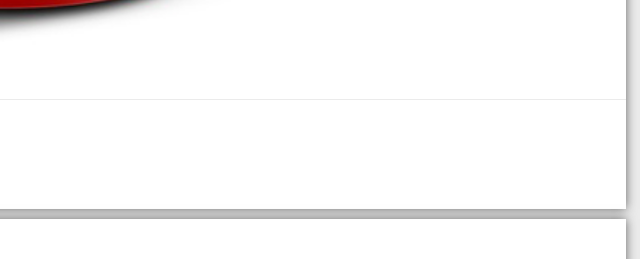
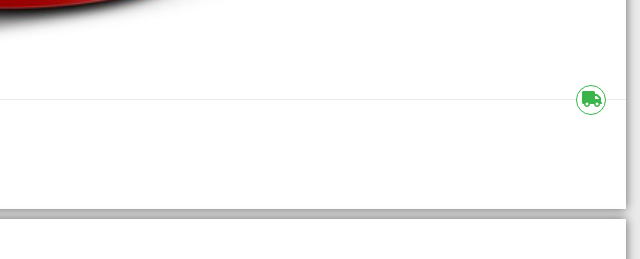
Before and after one commit to KenetC/MercadoLiebre, a website: page views/home.html in a window 1280 px wide. Shown: the part 1839-2098 px from the top of the page, 590-1230 px from the left. Drawn offline with Linux system fonts and the light colour scheme; files that its build step writes are made by us from their sources; files whose address does not match are found by name.

Commit message:
problema del carrito de compras

```diff
--- a/public/css/styles.css
+++ b/public/css/styles.css
@@ -135,7 +135,7 @@ main section article i{
     border-radius: 50%;
     position: absolute;
     right: 20px;
-    bottom: 30px;
+    top: -15px;
 }
 
 main section h3{
@@ -146,6 +146,7 @@ article div.main-article{
     width: 100%;
     border-top: 1px solid #ebebeb;
     padding: 15px;
+    position: relative;
 }
 
 /* Parte del Footer */
```
Also changed, not shown: 1 other file.
